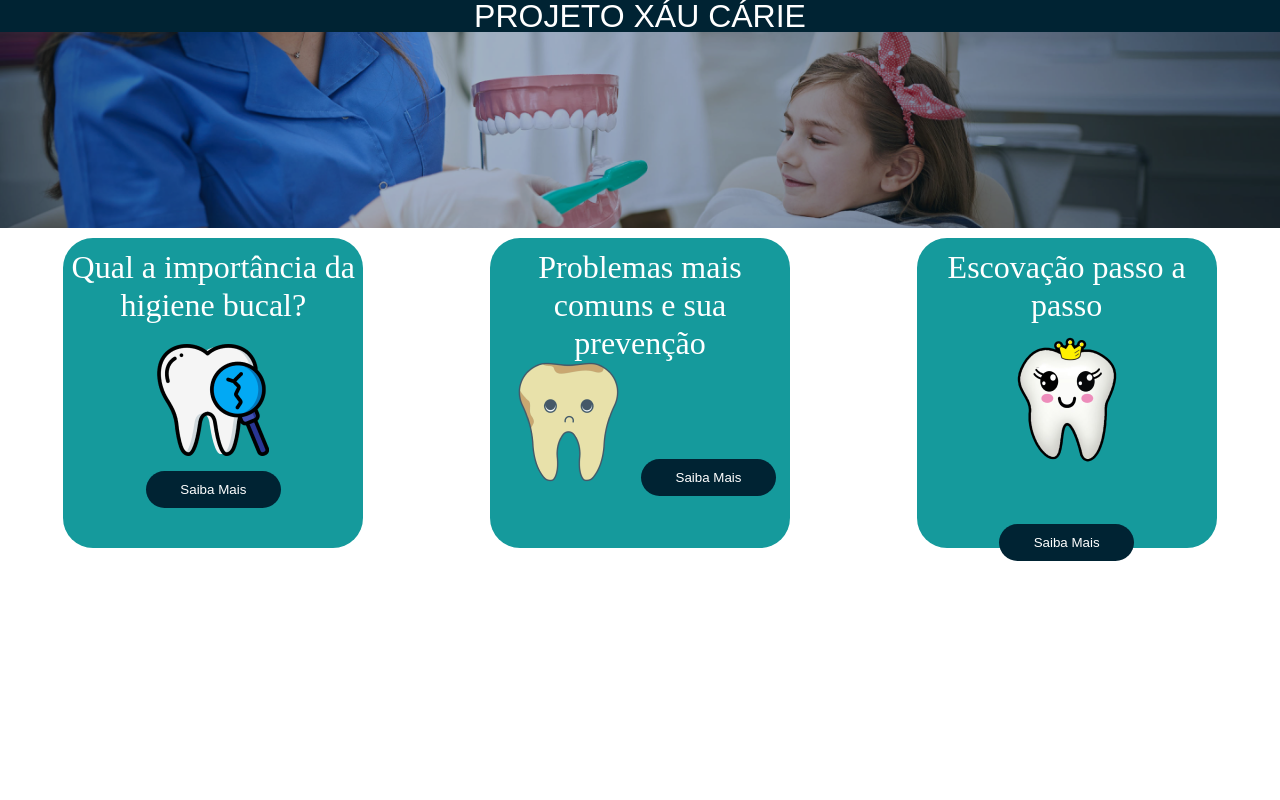
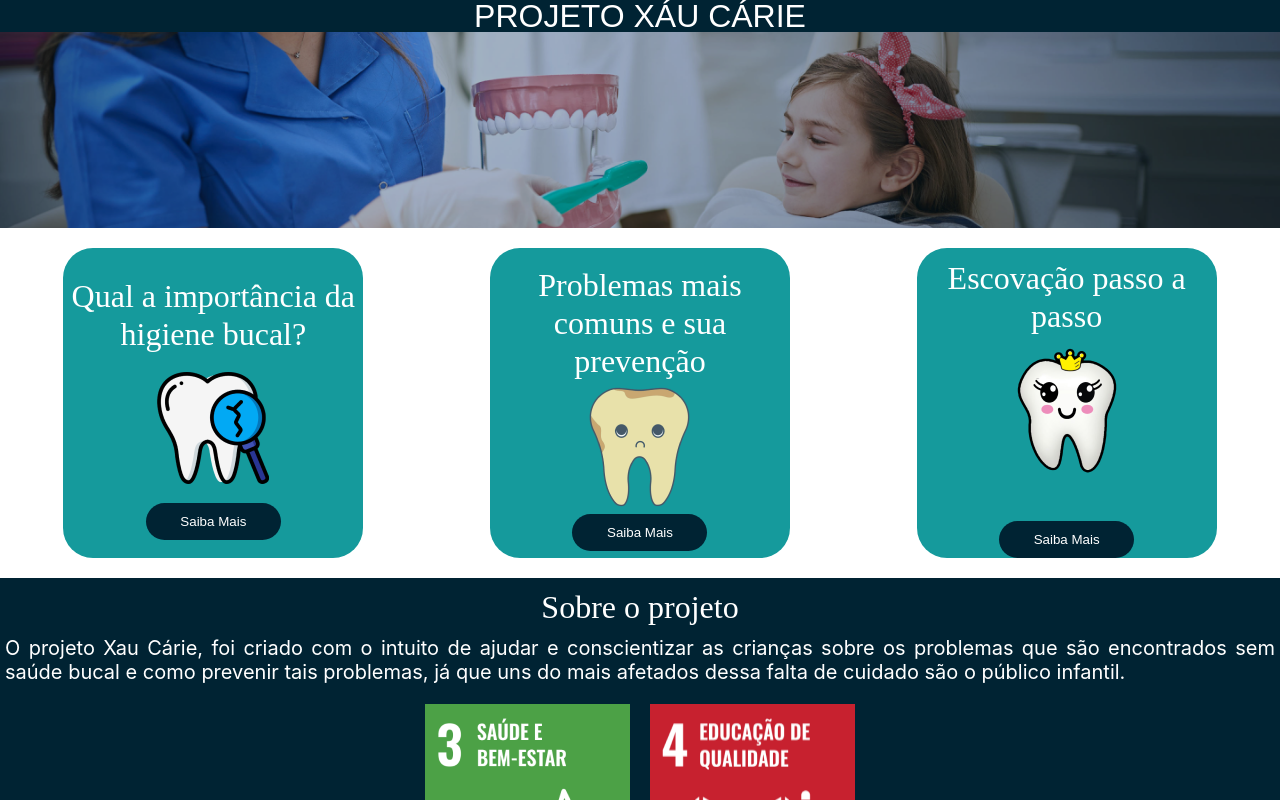
Before and after one commit to IsabelaSilvaz/Projeto-Xau-Carie, a plain HTML site: page WebSiteXauCarie/index.html in a window 1280 px wide. Drawn offline with Linux system fonts and the light colour scheme; a web font is replaced by a local one.

Commit message:
Atualização código e imagens
Criação do rodapé, adicionando imagens do projeto, atualização no css dos cards.

```diff
--- a/WebSiteXauCarie/index.html
+++ b/WebSiteXauCarie/index.html
@@ -18,7 +18,7 @@
     </header>
 
     <main>
-        <div class="cards">
+        <section class="cards">
             <div class="card-1">
                 <p>Qual a importância da higiene bucal?</p>
                 <img src="img/ImagemCard1.png">
@@ -37,8 +37,22 @@
                 <button class="botaoSaibaMais">Saiba Mais</button>
 
             </div>
+        </section>
+    </main>
+
+    <footer class="footer">
+        <section class="sobre">
+            <h2>Sobre o projeto</h2>
+            <p>O projeto Xau Cárie, foi criado com o intuito de ajudar e conscientizar as crianças sobre os problemas que são
+                encontrados sem saúde bucal e como prevenir tais problemas, já que uns do mais afetados dessa falta de cuidado são o público infantil.</p>
+            <div class="imagens">
+                <img src="img/ImgODS3.png">
+                <img src="img/ImgODS4.png">
+            </div>
+        </section>
+
         </div>
-    </main>
+    </footer>
 </body>
 
 </html>
--- a/WebSiteXauCarie/style.css
+++ b/WebSiteXauCarie/style.css
@@ -34,7 +34,7 @@
     height: 300px;
     background-color: #159A9C;
     border-radius: 30px;
-    margin-top: 10px;
+    margin-top: 20px;
     margin-left: auto;
     margin-right: auto;
     font-family: 'Carrois Gothic SC';
@@ -45,10 +45,13 @@
     text-align: center;
     color: white;
     padding-top: 10px;
+    justify-content: space-evenly;
+    display: flex;
+    align-items: center;
+    text-align: center;
+    flex-direction: column;
 }
-.card-1 img {
-    padding-top: 20px;
-}
+
 
 .botaoSaibaMais {
     background-color: #002333;
@@ -58,3 +61,49 @@
     border-style: none;
     color: white;
 }
+.footer {
+    background-color: #002333;
+    height: auto;
+    margin-top: 20px;
+    position: fixed;
+    align-items: center;
+    height: 100vh;
+}
+
+.sobre {
+    display: flex;
+    align-items: center;
+    flex-direction: column;
+}
+
+
+.sobre h2 {
+    font-family: 'Carrois Gothic SC';
+    font-style: normal;
+    font-weight: 400;
+    font-size: 32px;
+    line-height: 38px;
+    color: white;
+    margin-top: 10px;
+
+}
+.sobre p{
+    font-family: 'Inter';
+    font-style: normal;
+    font-weight: 400;
+    font-size: 20px;
+    line-height: 24px;
+    color: white;
+    margin-left: 5px;
+    margin-right: 5px;
+    margin-top: 10px;
+    text-align: justify;
+    word-wrap: break-word;
+}
+
+.imagens {
+    display: flex;
+    justify-content: space-around;
+    width: 450px;
+    margin-top: 20px;
+}
```
Also changed, not shown: WebSiteXauCarie/img/ImgODS3.png (added), WebSiteXauCarie/img/ImgODS4.png (added), WebSiteXauCarie/img/ImgProjeto1.png (added), WebSiteXauCarie/img/ImgProjeto2.png (added), WebSiteXauCarie/img/ImgProjeto3.png (added).
